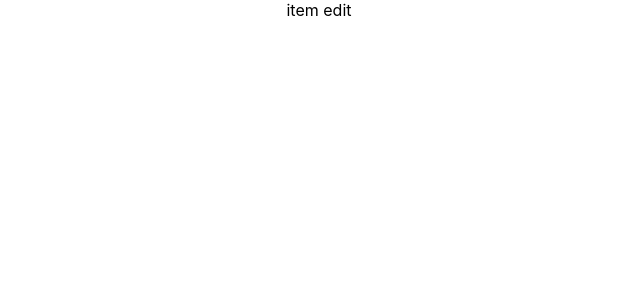
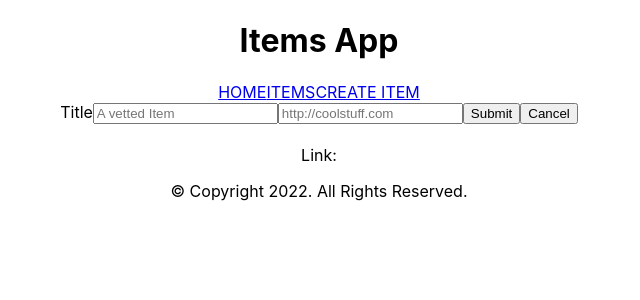
Before and after one commit to shawasty/full-mongobd-express-react-app, a React (Create React App) app in the folder client/: page /items/1/edit in a window 1280 px wide. Shown: the top 300 px of the page, without its empty margins (321-961 px from the left). Built offline with nearby package versions, Linux system fonts and the light colour scheme; no server answers.

Commit message:
edit and delete works fully

```diff
--- a/client/src/components/routes/Item.js
+++ b/client/src/components/routes/Item.js
@@ -28,10 +28,12 @@ const Item = () => {
         // } catch (error) {
         //     console.log(error)
         // }
+        // OR THE CODE BELOW
         try {
             // the sequence for
             const response = await axios.get(`http://localhost:3000/api/items/${id}`)
-            const result = response.data.item;
+            console.log('response',response)
+            const result = response.data;
             console.log('res',result )
             setItem(result)
             return result;
--- a/client/src/components/routes/ItemEdit.js
+++ b/client/src/components/routes/ItemEdit.js
@@ -1,10 +1,78 @@
 import React from 'react';
+import { useState, useEffect } from 'react';
+import {  useParams,NavLink, useNavigate } from "react-router-dom";
+import axios from 'axios'
+import Layout from '../shared/Layout';
+import ItemForm from '../shared/ItemForm';
+
+
 
 const ItemEdit = () => {
+    const navigate = useNavigate();
+    const { id } = useParams() // get the id from the current object
+
+    const [item, setItem] = useState({
+        // we need the following depending on what we get from api
+        title: '',
+        link : ''
+    })
+    const [updated, setUpdated] = useState(false);
+
+    useEffect(()=>{
+        const fetchData = async () => {
+        try {
+            const response = await axios.get(`http://localhost:3000/api/items/${id}`)
+             console.log ('itemEdit', response.data)
+             setItem(response.data)
+
+        } catch (error) {
+            console.log(error)
+        }
+    }
+    fetchData();
+    },[])
+
+    const handleChange = (event) => {
+        const updatedField = { [event.target.name] : event.target.value }
+             // use the following to update the key value pairs
+        const editedItem = Object.assign(item, updatedField)
+        // assigned the new object to be updated to the state
+        setItem(editedItem)
+    }
+
+    const handleSubmit = (event) => {
+        event.preventDefault();
+
+        // since we will be taking it to the database, we need axios
+        axios({
+            url:`http://localhost:3000/api/items/${id}`,
+            method : 'PUT',
+            data: item
+        }).then(()=>setUpdated(true)).catch(console.error)
+    }
+
+    useEffect (()=>{
+        if (updated) {
+            return navigate (`/items`)
+        }
+    },[])
+
     return (
-        <div>
-            item edit
-        </div>
+
+            <Layout>
+                <ItemForm
+                    item={item}
+                    handleChange={(e) => handleChange(e)}
+                    handleSubmit={(e) => handleSubmit(e)}
+                    cancelPath={`/items/${id}`}
+
+                />
+                <h4>{item.title}</h4>
+                <p>Link: {item.link}</p>
+            </Layout>
+
+
+
     );
 };
 
--- /dev/null
+++ b/client/src/components/shared/ItemForm.js
@@ -0,0 +1,32 @@
+import { Link } from 'react-router-dom';
+
+const ItemForm = ({ item, handleSubmit, handleChange, cancelPath }) => {
+  return (
+    <form onSubmit={handleSubmit}>
+      <label>Title</label>
+
+      <input
+        placeholder="A vetted Item"
+        defaultValue={item.title}
+        name="title"
+        onChange={(e) =>  handleChange(e)}
+      />
+
+      <input
+        placeholder="http://coolstuff.com"
+        defaultValue={item.link}
+        name="link"
+        onChange={(e) => handleChange(e)}
+      />
+
+      <button type="submit" >Submit</button>
+
+      <Link to={cancelPath}>
+        <button>Cancel</button>
+      </Link>
+
+    </form>
+  )
+}
+
+export default ItemForm
```
Also changed, not shown: 1 other file (tests, documents, lock files or other folders).
